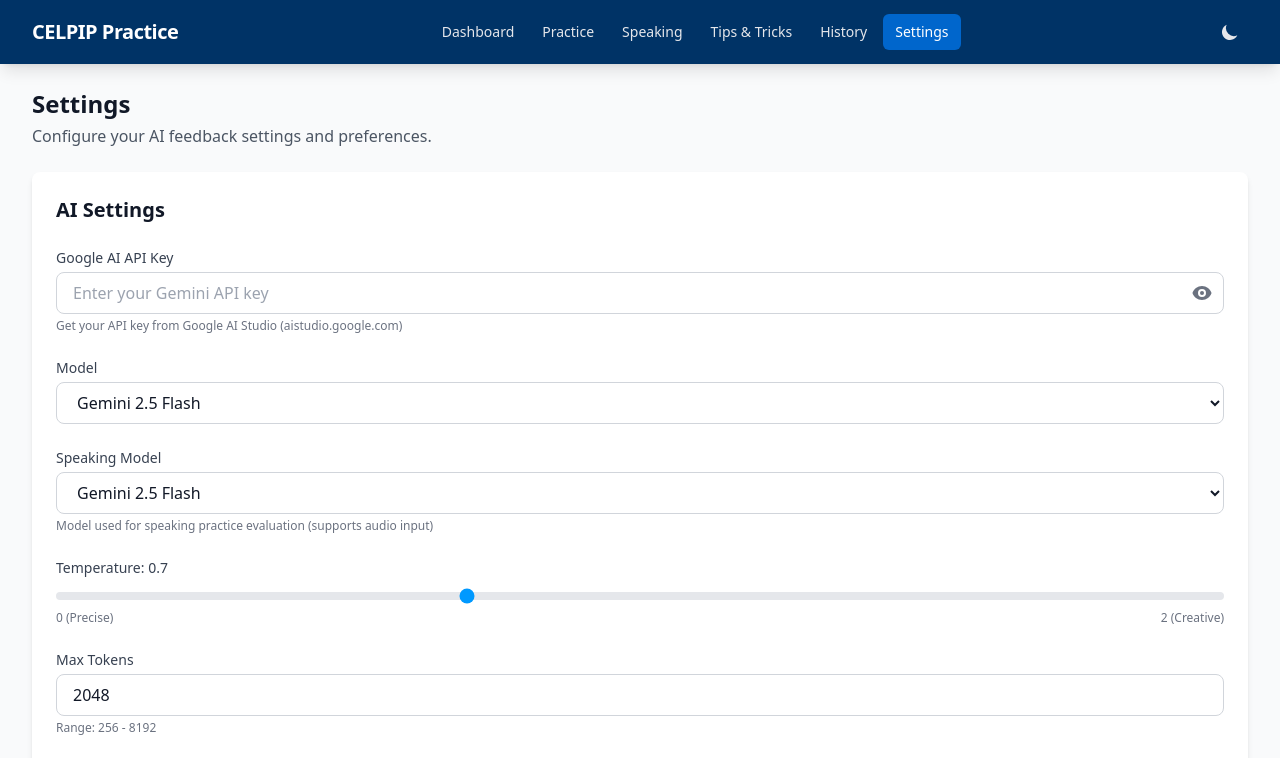
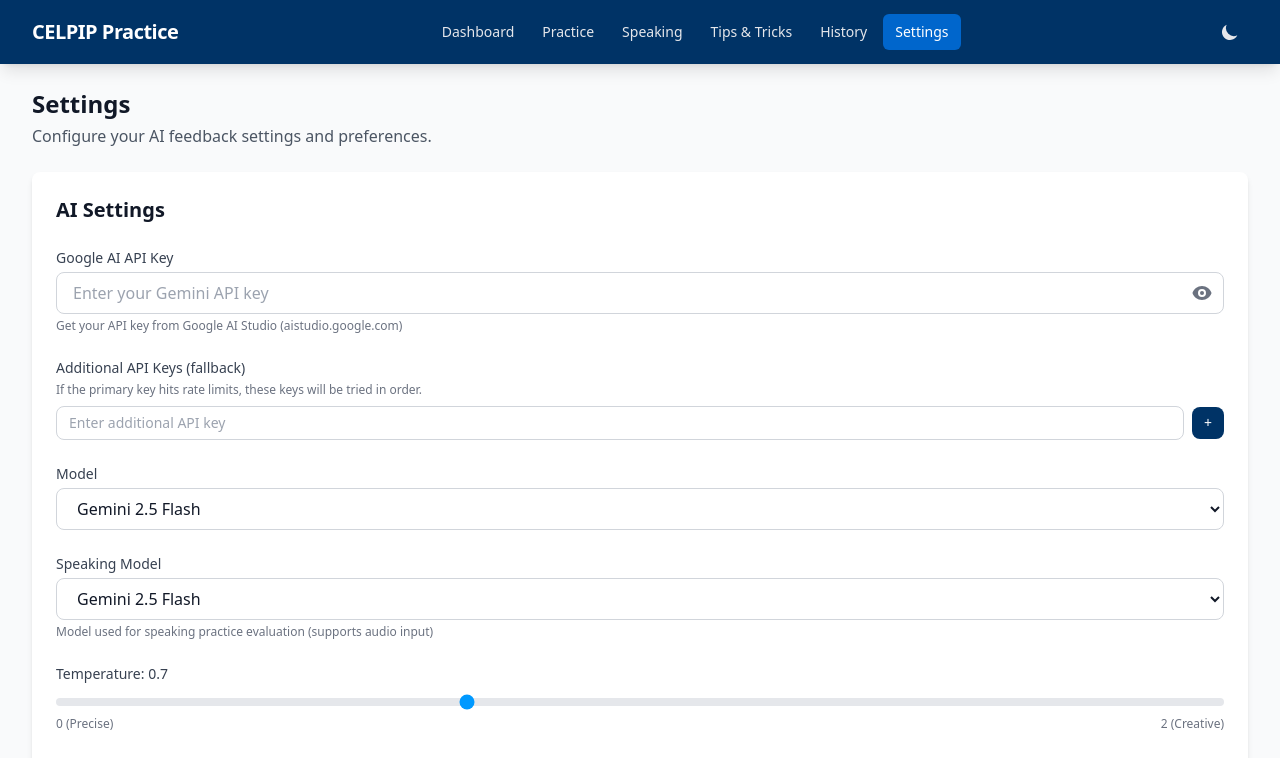
Before and after one commit to pmt205/CELPIP_Writing, a React (Vite) app: page /settings in a window 1280 px wide. Shown: the top 758 px of the page. Built offline with nearby package versions, Linux system fonts and the light colour scheme.

Commit message:
feat: add multiple API keys with automatic fallback on rate limits

```diff
--- a/src/components/AI/SettingsModal.tsx
+++ b/src/components/AI/SettingsModal.tsx
@@ -6,6 +6,8 @@ export default function SettingsModal() {
   const setSettings = useAppStore((state) => state.setSettings);
 
   const [apiKey, setApiKey] = useState(settings.apiKey);
+  const [extraKeys, setExtraKeys] = useState<string[]>(settings.extraApiKeys || []);
+  const [newExtraKey, setNewExtraKey] = useState('');
   const [model, setModel] = useState(settings.model);
   const [speakingModel, setSpeakingModel] = useState(settings.speakingModel);
   const [temperature, setTemperature] = useState(settings.temperature);
@@ -16,6 +18,7 @@ export default function SettingsModal() {
 
   useEffect(() => {
     setApiKey(settings.apiKey);
+    setExtraKeys(settings.extraApiKeys || []);
     setModel(settings.model);
     setSpeakingModel(settings.speakingModel);
     setTemperature(settings.temperature);
@@ -26,6 +29,7 @@ export default function SettingsModal() {
   const handleSave = () => {
     setSettings({
       apiKey,
+      extraApiKeys: extraKeys,
       model,
       speakingModel,
       temperature,
@@ -86,6 +90,58 @@ export default function SettingsModal() {
         <p className="mt-1 text-xs text-gray-500 dark:text-gray-400">
           Get your API key from Google AI Studio (aistudio.google.com)
         </p>
+      </div>
+
+      {/* Additional API Keys */}
+      <div>
+        <label className="block text-sm font-medium text-gray-700 dark:text-gray-300 mb-1">
+          Additional API Keys (fallback)
+        </label>
+        <p className="text-xs text-gray-500 dark:text-gray-400 mb-2">
+          If the primary key hits rate limits, these keys will be tried in order.
+        </p>
+        {extraKeys.length > 0 && (
+          <div className="space-y-1 mb-2">
+            {extraKeys.map((key, index) => (
+              <div key={index} className="flex items-center space-x-2">
+                <span className="flex-1 px-3 py-1.5 text-sm bg-gray-100 dark:bg-gray-700 text-gray-700 dark:text-gray-300 rounded font-mono">
+                  {key.length > 8 ? `${key.slice(0, 4)}...${key.slice(-4)}` : '****'}
+                </span>
+                <button
+                  type="button"
+                  onClick={() => setExtraKeys(extraKeys.filter((_, i) => i !== index))}
+                  className="p-1 text-red-500 hover:text-red-700 dark:text-red-400 dark:hover:text-red-300 focus:outline-none"
+                  aria-label="Remove key"
+                >
+                  <svg xmlns="http://www.w3.org/2000/svg" className="h-4 w-4" viewBox="0 0 20 20" fill="currentColor">
+                    <path fillRule="evenodd" d="M4.293 4.293a1 1 0 011.414 0L10 8.586l4.293-4.293a1 1 0 111.414 1.414L11.414 10l4.293 4.293a1 1 0 01-1.414 1.414L10 11.414l-4.293 4.293a1 1 0 01-1.414-1.414L8.586 10 4.293 5.707a1 1 0 010-1.414z" clipRule="evenodd" />
+                  </svg>
+                </button>
+              </div>
+            ))}
+          </div>
+        )}
+        <div className="flex items-center space-x-2">
+          <input
+            type="password"
+            value={newExtraKey}
+            onChange={(e) => setNewExtraKey(e.target.value)}
+            placeholder="Enter additional API key"
+            className="flex-1 px-3 py-1.5 text-sm border border-gray-300 dark:border-gray-600 rounded-lg bg-white dark:bg-gray-700 text-gray-900 dark:text-gray-100 placeholder-gray-400 dark:placeholder-gray-500 focus:outline-none focus:ring-2 focus:ring-celpip-accent focus:border-transparent"
+          />
+          <button
+            type="button"
+            onClick={() => {
+              if (newExtraKey.trim()) {
+                setExtraKeys([...extraKeys, newExtraKey.trim()]);
+                setNewExtraKey('');
+              }
+            }}
+            className="px-3 py-1.5 text-sm bg-celpip-blue hover:bg-celpip-lightblue text-white font-medium rounded-lg focus:outline-none focus:ring-2 focus:ring-celpip-accent"
+          >
+            +
+          </button>
+        </div>
       </div>
 
       {/* Model Selection */}
--- a/src/store/useAppStore.ts
+++ b/src/store/useAppStore.ts
@@ -6,6 +6,7 @@ const STORAGE_KEY = 'celpip-app-state';
 
 const defaultSettings: Settings = {
   apiKey: '',
+  extraApiKeys: [],
   model: 'gemini-2.5-flash',
   speakingModel: 'gemini-2.5-flash',
   temperature: 0.7,
--- a/src/types/index.ts
+++ b/src/types/index.ts
@@ -64,6 +64,7 @@ export interface PracticeHistory {
 
 export interface Settings {
   apiKey: string;
+  extraApiKeys: string[];
   model: string;
   speakingModel: string;
   temperature: number;
--- a/src/utils/gemini.ts
+++ b/src/utils/gemini.ts
@@ -7,14 +7,12 @@ export async function getAIFeedback(
   question: Task1Question | Task2Question,
   writingText: string
 ): Promise<AIFeedback> {
-  const genAI = new GoogleGenerativeAI(settings.apiKey);
-  const model = genAI.getGenerativeModel({
-    model: settings.model,
-    generationConfig: {
-      temperature: settings.temperature,
-      maxOutputTokens: Math.max(settings.maxTokens, 4096),
-    },
-  });
+  // Build array of all API keys (primary + extras)
+  const apiKeys = [settings.apiKey, ...(settings.extraApiKeys || [])].filter(Boolean);
+
+  if (apiKeys.length === 0) {
+    throw new Error('API key not configured. Please set your Google AI API key in Settings.');
+  }
 
   const taskDescription =
     question.type === 'task1'
@@ -86,9 +84,21 @@ Respond ONLY with valid JSON in the following format (no markdown, no explanatio
   "polishedVersion": "<A full rewrite of the student's response demonstrating level 10+ writing. Wrap key improvements in **bold** markdown to highlight what was changed and why it is better.>"
 }`;
 
-  // Retry up to 3 times for transient server errors (500, 503)
+  // Try each API key with retries, moving to the next key on rate-limit/quota errors
   const MAX_RETRIES = 3;
   let lastError: Error | null = null;
+
+  for (const currentApiKey of apiKeys) {
+    const genAI = new GoogleGenerativeAI(currentApiKey);
+    const model = genAI.getGenerativeModel({
+      model: settings.model,
+      generationConfig: {
+        temperature: settings.temperature,
+        maxOutputTokens: Math.max(settings.maxTokens, 4096),
+      },
+    });
+
+    let keyRateLimited = false;
 
     for (let attempt = 1; attempt <= MAX_RETRIES; attempt++) {
       try {
@@ -155,11 +165,24 @@ Respond ONLY with valid JSON in the following format (no markdown, no explanatio
       } catch (error) {
         lastError = error instanceof Error ? error : new Error(String(error));
 
-      // Only retry on server errors (500, 503) or network issues
         const errorMsg = lastError.message.toLowerCase();
-      const isRetryable = errorMsg.includes('500') || errorMsg.includes('503') ||
-        errorMsg.includes('internal') || errorMsg.includes('unavailable') ||
-        errorMsg.includes('overloaded');
+        const isRateLimited =
+          errorMsg.includes('429') ||
+          errorMsg.includes('503') ||
+          errorMsg.includes('quota') ||
+          errorMsg.includes('rate limit') ||
+          errorMsg.includes('rate-limit') ||
+          errorMsg.includes('overloaded') ||
+          errorMsg.includes('unavailable');
+        const isRetryable = isRateLimited ||
+          errorMsg.includes('500') ||
+          errorMsg.includes('internal');
+
+        if (isRateLimited) {
+          // Key is rate-limited, try next key
+          keyRateLimited = true;
+          break;
+        }
 
         if (!isRetryable || attempt === MAX_RETRIES) {
           break;
@@ -170,6 +193,12 @@ Respond ONLY with valid JSON in the following format (no markdown, no explanatio
       }
     }
 
+    // If this key was rate-limited, try the next key
+    if (keyRateLimited) continue;
+    // Non-rate-limit error or success already returned, stop trying
+    break;
+  }
+
   const errorMessage = lastError?.message || 'Unknown error';
   throw new Error(`Failed to get AI feedback: ${errorMessage}`);
 }
--- a/src/utils/speakingGemini.ts
+++ b/src/utils/speakingGemini.ts
@@ -16,7 +16,8 @@ export async function getSpeakingFeedback(
     throw new Error('API key not configured. Please set your Google AI API key in Settings.');
   }
 
-  const genAI = new GoogleGenerativeAI(settings.apiKey);
+  // Build array of all API keys (primary + extras)
+  const apiKeys = [settings.apiKey, ...(settings.extraApiKeys || [])].filter(Boolean);
 
   // Fallback model chain: if primary model is overloaded, try alternatives
   const primaryModel = settings.speakingModel || 'gemini-2.5-flash';
@@ -91,8 +92,12 @@ Please listen to the audio and respond ONLY with valid JSON in the following for
   "polishedVersion": "<A full ideal spoken response demonstrating level 10+ speaking. This should be what an ideal response to this question would sound like.>"
 }`;
 
-  // Try each model in the fallback chain, with retries per model
+  // Try each API key, and for each key try each model in the fallback chain
   let lastError: Error | null = null;
+
+  for (const currentApiKey of apiKeys) {
+    const genAI = new GoogleGenerativeAI(currentApiKey);
+    let keyExhausted = true;
 
     for (const modelName of modelChain) {
       const model = genAI.getGenerativeModel({
@@ -239,6 +244,8 @@ Please listen to the audio and respond ONLY with valid JSON in the following for
           }
 
           if (!isRetryable || attempt === MAX_RETRIES) {
+            // Non-rate-limit error, stop trying
+            keyExhausted = false;
             break;
           }
 
@@ -249,6 +256,8 @@ Please listen to the audio and respond ONLY with valid JSON in the following for
 
       if (!shouldTryNextModel) {
         // Error was not a capacity issue, don't try other models
+        if (!keyExhausted) break;
+        keyExhausted = false;
         break;
       }
 
@@ -256,6 +265,11 @@ Please listen to the audio and respond ONLY with valid JSON in the following for
       await new Promise((resolve) => setTimeout(resolve, 500));
     }
 
+    // If all models on this key were rate-limited, try next key
+    if (keyExhausted) continue;
+    break;
+  }
+
   const errorMessage = lastError?.message || 'Unknown error';
   throw new Error(`Failed to get speaking feedback: ${errorMessage}`);
 }
```
Lines whose indentation alone changed are shown as unchanged.
